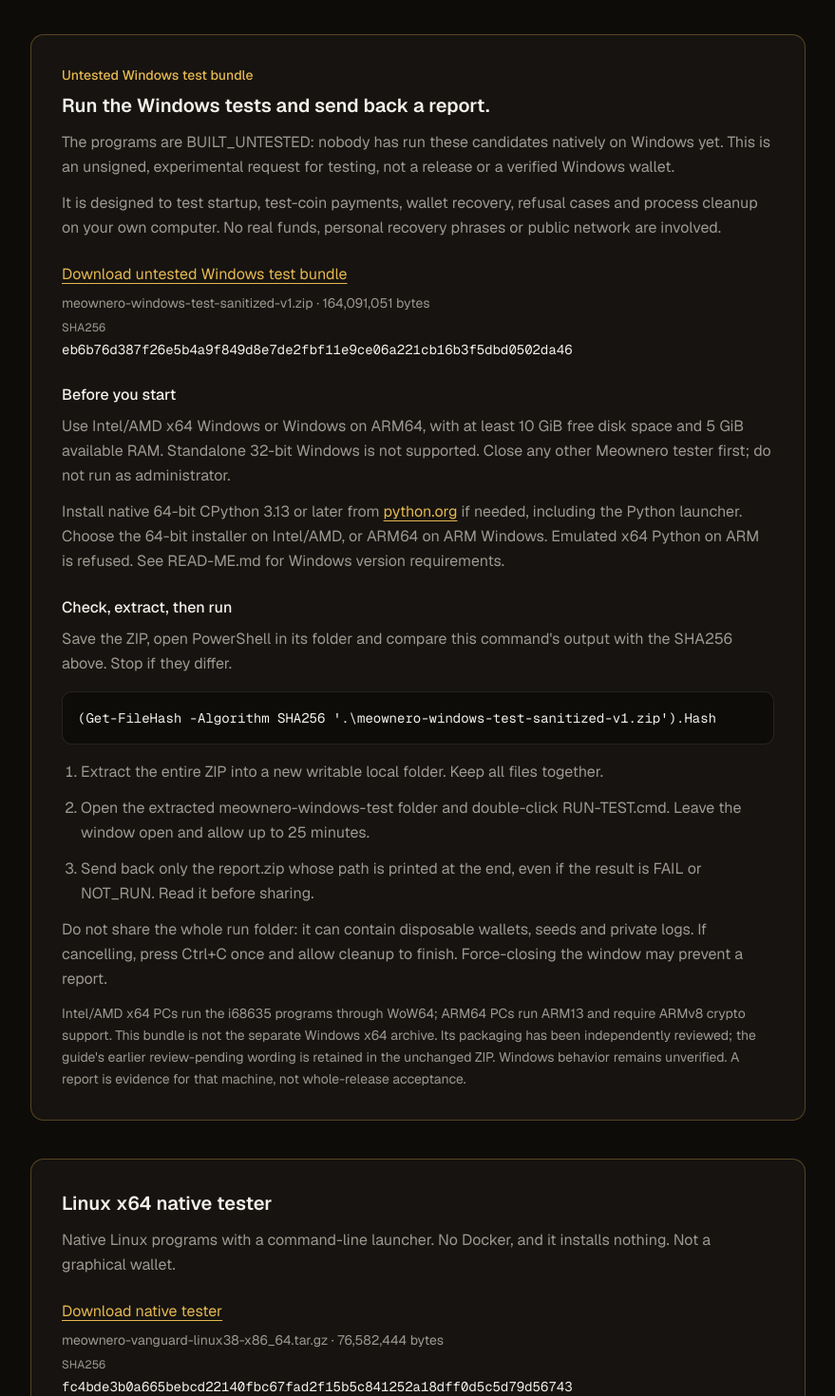
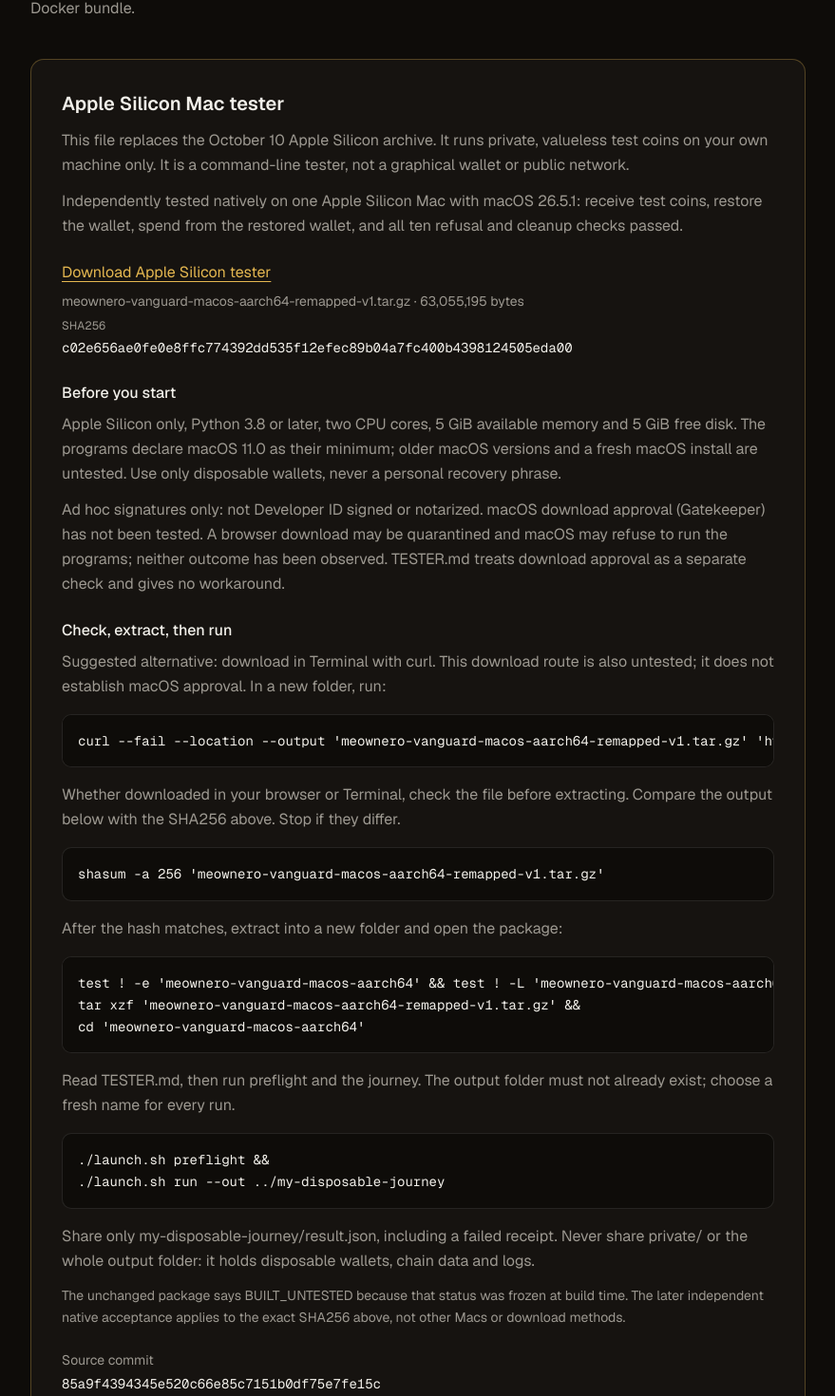
Before and after one commit to tjmehta/meownero, a Next.js app in the folder site/: page /downloads in a window 1280 px wide. Shown: the part 400-1870 px from the top of the page at 95% size, without its empty margins (200-1079 px from the left). Built offline with nearby package versions, Linux system fonts and the light colour scheme.

Commit message:
site: add accepted Apple Silicon tester download
Co-Authored-By: Paperclip <noreply@paperclip.ing>

```diff
--- a/site/src/app/downloads/page.tsx
+++ b/site/src/app/downloads/page.tsx
@@ -1,6 +1,7 @@
 import type { Metadata } from "next";
 import Link from "next/link";
 import {
+  getMacTesterRelease,
   getNativeTesterCommands,
   getNativeTesterRelease,
   getTesterCommands,
@@ -10,7 +11,7 @@ import {
 
 const title = "Local tester downloads | Meownero";
 const description =
-  "Local, valueless Meownero wallet tests: an untested Windows test-and-report bundle and Linux x64 testers. No mainnet, public testnet or GUI wallet download.";
+  "Local, valueless Meownero wallet tests for Apple Silicon Mac, Windows and Linux x64. No mainnet, public testnet or GUI wallet download.";
 
 export const metadata: Metadata = {
   title,
@@ -48,6 +49,7 @@ export default function Downloads() {
   const native = getNativeTesterRelease();
   const nativeCommands = getNativeTesterCommands(native);
   const windows = getWindowsTestBundle();
+  const mac = getMacTesterRelease();
 
   return (
     <main className="mx-auto w-full max-w-4xl flex-1 px-6 py-10 md:px-10 md:py-16">
@@ -59,7 +61,7 @@ export default function Downloads() {
 
       <header className="mt-12 max-w-2xl">
         <p className="text-sm font-medium tracking-wide text-gold">
-          Test-only · Windows and Linux
+          Test-only · Mac, Windows and Linux
         </p>
         <h1 className="mt-4 text-4xl font-semibold tracking-tighter text-balance md:text-5xl">
           Try a local wallet journey.
@@ -70,10 +72,89 @@ export default function Downloads() {
           public testnet or mainnet, and it must not be used with real funds.
         </p>
         <p className="mt-4 leading-relaxed text-muted-foreground">
-          Windows testers can run the experimental test-and-report bundle below.
+          Apple Silicon Mac testers can try the native archive below.
+          Windows testers can run the experimental test-and-report bundle.
           Linux x64 testers can choose a native archive or a Docker bundle.
         </p>
       </header>
+
+      <section id="macos" aria-labelledby="macos-heading" className="mt-10 rounded-xl border border-gold/30 bg-card p-6 md:p-8">
+        <h2 id="macos-heading" className="text-xl font-semibold">
+          Apple Silicon Mac tester
+        </h2>
+        <p className="mt-3 leading-relaxed text-muted-foreground">
+          This file replaces the October 10 Apple Silicon archive. It runs
+          private, valueless test coins on your own machine only. It is a
+          command-line tester, not a graphical wallet or public network.
+        </p>
+        <p className="mt-3 leading-relaxed text-muted-foreground">
+          Independently tested natively on one Apple Silicon Mac with macOS
+          26.5.1: receive test coins, restore the wallet, spend from the restored
+          wallet, and all ten refusal and cleanup checks passed.
+        </p>
+        <div className="mt-6">
+          <a href={mac.archive.url} className={linkStyle} download={mac.archive.filename}>
+            Download Apple Silicon tester
+          </a>
+          <p className="mt-2 break-all text-sm text-muted-foreground">
+            {mac.archive.filename} · {mac.archive.bytes.toLocaleString("en-US")} bytes
+          </p>
+          <p className="mt-2 text-xs text-muted-foreground">SHA256</p>
+          <code className="mt-1 block break-all font-mono text-sm leading-relaxed">
+            {mac.archive.sha256}
+          </code>
+        </div>
+        <h3 className="mt-6 font-medium">Before you start</h3>
+        <p className="mt-2 leading-relaxed text-muted-foreground">
+          Apple Silicon only, Python 3.8 or later, two CPU cores, 5 GiB available
+          memory and 5 GiB free disk. The programs declare macOS 11.0 as their
+          minimum; older macOS versions and a fresh macOS install are untested.
+          Use only disposable wallets, never a personal recovery phrase.
+        </p>
+        <p className="mt-3 leading-relaxed text-muted-foreground">
+          Ad hoc signatures only: not Developer ID signed or notarized. macOS
+          download approval (Gatekeeper) has not been tested. A browser download
+          may be quarantined and macOS may refuse to run the programs; neither
+          outcome has been observed. TESTER.md treats download approval as a
+          separate check and gives no workaround.
+        </p>
+        <h3 className="mt-6 font-medium">Check, extract, then run</h3>
+        <p className="mt-2 leading-relaxed text-muted-foreground">
+          Suggested alternative: download in Terminal with curl. This download
+          route is also untested; it does not establish macOS approval.
+          In a new folder, run:
+        </p>
+        <Command>{`curl --fail --location --output '${mac.archive.filename}' 'https://meownero.com${mac.archive.url}'`}</Command>
+        <p className="mt-4 leading-relaxed text-muted-foreground">
+          Whether downloaded in your browser or Terminal, check the file before
+          extracting. Compare the output below with the SHA256 above. Stop if
+          they differ.
+        </p>
+        <Command>{`shasum -a 256 '${mac.archive.filename}'`}</Command>
+        <p className="mt-4 leading-relaxed text-muted-foreground">
+          After the hash matches, extract into a new folder and open the package:
+        </p>
+        <Command>{`test ! -e '${mac.archiveRoot}' && test ! -L '${mac.archiveRoot}' &&\ntar xzf '${mac.archive.filename}' &&\ncd '${mac.archiveRoot}'`}</Command>
+        <p className="mt-4 leading-relaxed text-muted-foreground">
+          Read TESTER.md, then run preflight and the journey. The output folder
+          must not already exist; choose a fresh name for every run.
+        </p>
+        <Command>{`./launch.sh preflight &&\n./launch.sh run --out ../my-disposable-journey`}</Command>
+        <p className="mt-4 leading-relaxed text-muted-foreground">
+          Share only my-disposable-journey/result.json, including a failed
+          receipt. Never share private/ or the whole output folder: it holds
+          disposable wallets, chain data and logs.
+        </p>
+        <p className="mt-3 text-sm leading-relaxed text-muted-foreground">
+          The unchanged package says BUILT_UNTESTED because that status was
+          frozen at build time. The later independent native acceptance applies
+          to the exact SHA256 above, not other Macs or download methods.
+        </p>
+        <dl className="mt-6 text-sm">
+          <dt className="text-muted-foreground">Source commit</dt>
+          <dd className="mt-1 break-all font-mono leading-relaxed">{mac.sourceCommit}</dd>
+        </dl>
+      </section>
 
       <section id="windows" aria-labelledby="windows-heading" className="mt-10 rounded-xl border border-gold/30 bg-card p-6 md:p-8">
         <p className="text-sm font-medium text-gold">Untested Windows test bundle</p>
--- a/site/src/lib/tester-release.ts
+++ b/site/src/lib/tester-release.ts
@@ -66,6 +66,24 @@ const windowsTestBundle: Artifact = {
   bytes: 164091051,
   sha256: "eb6b76d387f26e5b4a9f849d8e7de2fbf11e9ce06a221cb16b3f5dbd0502da46",
 };
+
+// Exact remapped successor, independently native-tested on macOS 26.5.1
+// Apple Silicon. The frozen archive retains its build-time status.
+const macTesterRelease: NativeTesterRelease = {
+  archive: {
+    url: "/downloads/artifacts/meownero-vanguard-macos-aarch64-remapped-v1.tar.gz",
+    filename: "meownero-vanguard-macos-aarch64-remapped-v1.tar.gz",
+    bytes: 63055195,
+    sha256: "c02e656ae0fe0e8ffc774392dd535f12efec89b04a7fc400b4398124505eda00",
+  },
+  archiveRoot: "meownero-vanguard-macos-aarch64",
+  sourceCommit: "85a9f4394345e520c66e85c7151b0df75e7fe15c",
+};
+
+export function getMacTesterRelease(): NativeTesterRelease {
+  validateNativeRelease(macTesterRelease);
+  return macTesterRelease;
+}
 
 export function getWindowsTestBundle(): Artifact {
   validateArtifact(windowsTestBundle);
```
